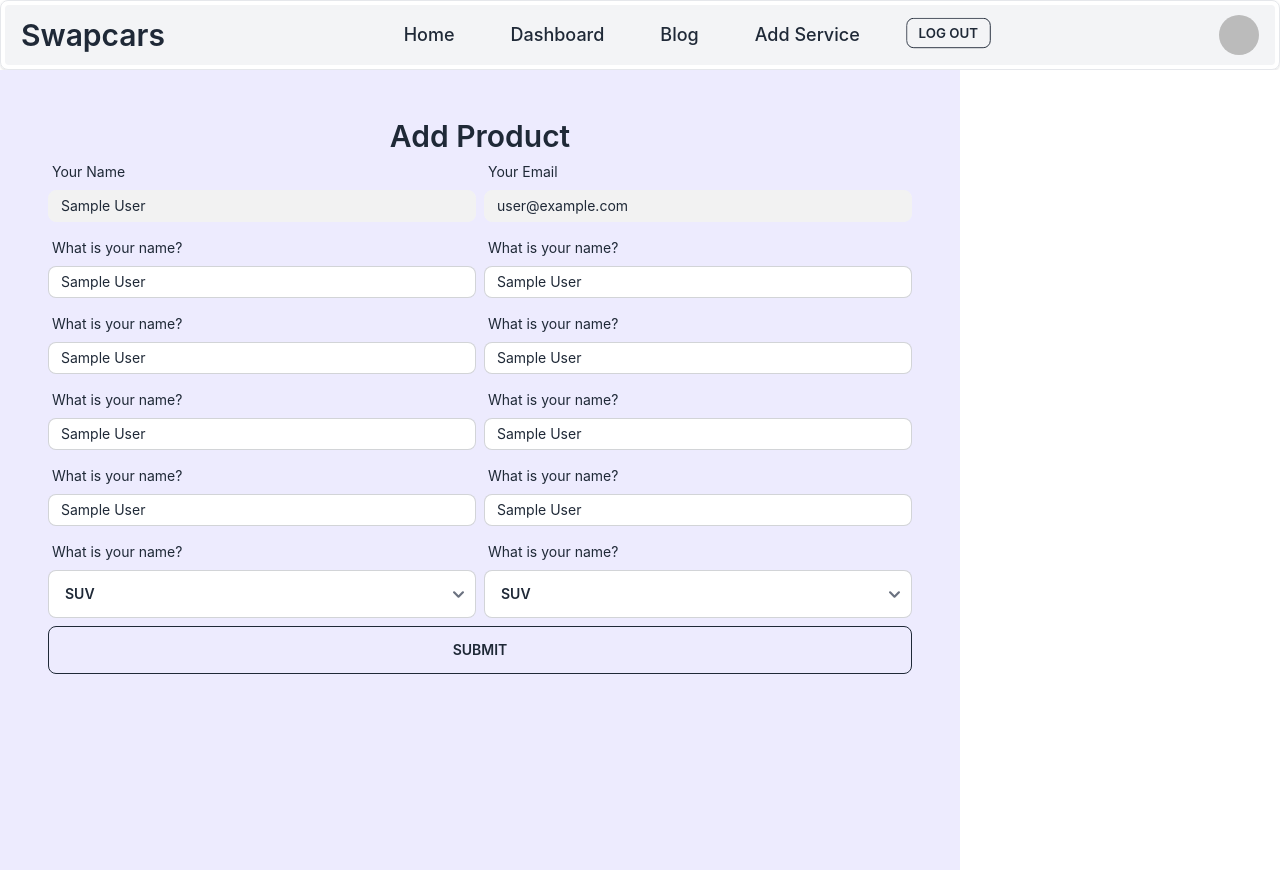
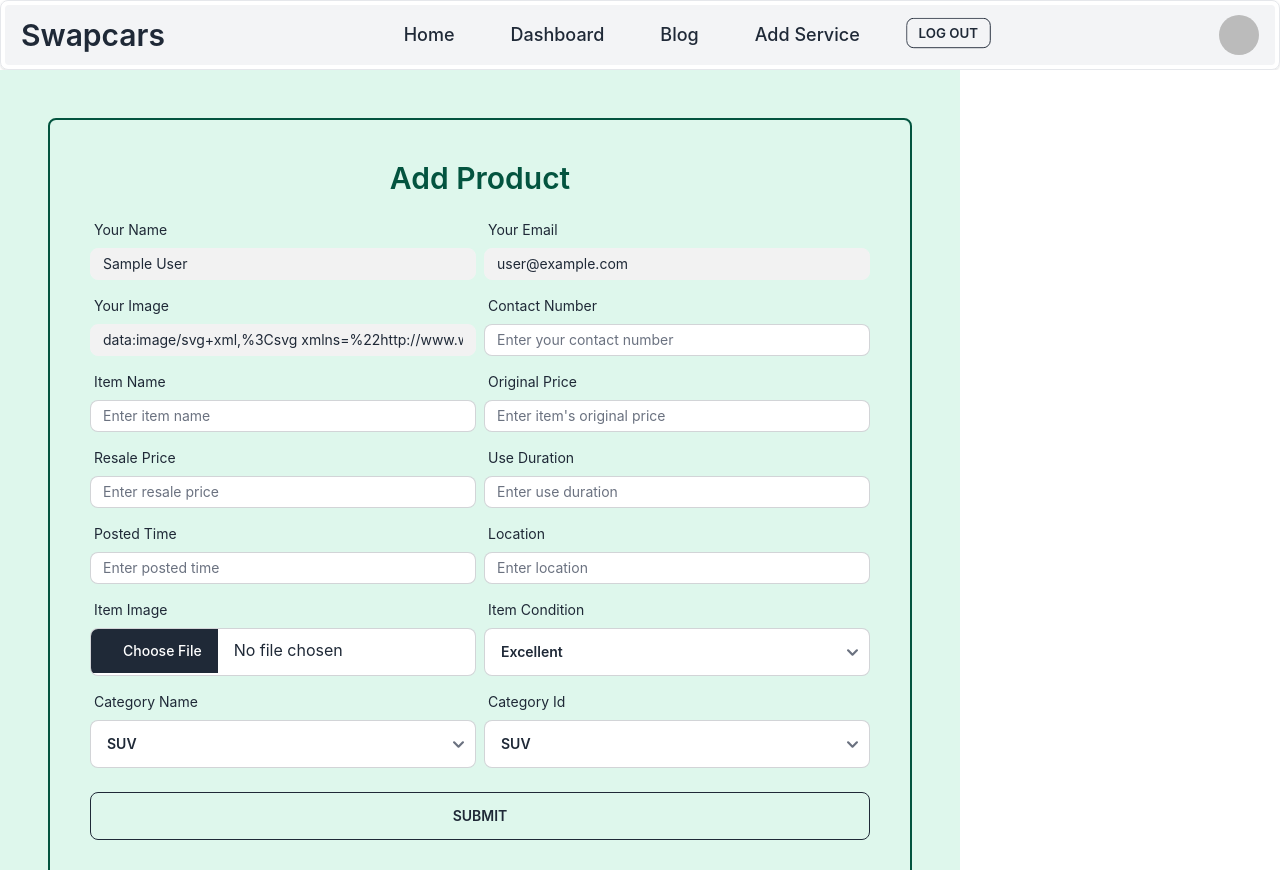
Before and after one commit to abdulhakim10/swapcars-client-side, a React (Create React App) app: page /dashboard/addproduct in a window 1280 px wide. Built offline with nearby package versions, Linux system fonts and the light colour scheme; no server answers; sample sign-in values are in the browser's storage.

Commit message:
addProduct, show product on myProduct

```diff
--- a/src/Layouts/DashboardLayout.js
+++ b/src/Layouts/DashboardLayout.js
@@ -16,7 +16,7 @@ const DashboardLayout = () => {
         <div>
             <Header></Header>
 
-            <div className="drawer drawer-end drawer-mobile bg-purple-100">
+            <div className="drawer drawer-end drawer-mobile bg-green-100">
   <input id="dashboard-drawer" type="checkbox" className="drawer-toggle" />
   <div className="drawer-content ">
   <Outlet></Outlet>
--- a/src/hooks/useTaker.js
+++ b/src/hooks/useTaker.js
@@ -9,6 +9,7 @@ const useTaker = email => {
             fetch(`http://localhost:5000/users/taker/${email}`)
         .then(res => res.json())
         .then(data => {
+            console.log(data);
             setIsTaker(data.isTaker);
         })
         }
--- a/src/pages/Dashboard/AddProduct/AddProduct.js
+++ b/src/pages/Dashboard/AddProduct/AddProduct.js
@@ -6,21 +6,69 @@ const AddProduct = () => {
     const { user } = useContext(AuthContext);
     const { register, handleSubmit, formState: { errors } } = useForm();
 
-    const handleAddProduct = data => {
-        // console.log('addProduct', data);
+    const imageHostKey = process.env.REACT_APP_imagebb_key;
 
-        const newData = { seller : {name: data.name,
-            email: data.email}}
+    const handleAddProduct = async(data) => {
 
-        console.log(newData)
+
+        // imgBB
+        const image = data.photo[0];
+        const formData = new FormData();
+        formData.append('image', image);
+        const url = `https://api.imgbb.com/1/upload?key=${imageHostKey}`
+
+        const res = await fetch(url, {
+            method: 'POST',
+            body: formData
+        });
+        const img = await res.json();
+        const newImage = img.data.url;
+
+        // car info formation send to DB
+        const car = {
+            category_id: data.id,
+            category_name: data.category,
+            title: data.title,
+            location: data.location,
+            used: data.used,
+            original_price: data.original,
+            resale_price: data.resale,
+            email: data.email,
+            seller: {
+                name: data.name,
+                phone: data.phone,
+                img: data.image,
+                posted_time: data.time
+            },
+            image: newImage,
+            condition: data.condition
+
+        }
+
+        fetch('http://localhost:5000/cars', {
+            method: 'POST',
+            headers: {
+                'content-type' : 'application/json',
+                authorization: `bearer ${localStorage.getItem('accessToken')}`
+            },
+            body: JSON.stringify(car)
+        })
+        .then(res => res.json())
+        .then(data => {
+            console.log(data);
+        })
+
+        console.log(car);
     }
+
     return (
-        <div className='m-12'>
-            <h2 className="text-3xl text-center font-semibold">Add Product</h2>
+        <div className='m-12 border-2 border-green-800 rounded-lg p-10'>
+            <h2 className="text-3xl text-green-800 mb-4 text-center font-semibold">Add Product</h2>
             <div >
                 <form
                     onSubmit={handleSubmit(handleAddProduct)}
                     className='grid lg:grid-cols-2 grid-cols-1 gap-2'>
+
                     <div>
                         <label className="label">
                             <span className="label-text">Your Name</span>
@@ -32,6 +80,7 @@ const AddProduct = () => {
                             disabled
                             type="text" placeholder="Enter Product Name" className="input input-bordered input-sm w-full " />
                     </div>
+
                     <div>
                         <label className="label">
                             <span className="label-text">Your Email</span>
@@ -44,81 +93,113 @@ const AddProduct = () => {
                             className="input input-bordered input-sm w-full " />
 
                     </div>
+
                     <div>
                         <label className="label">
-                            <span className="label-text">What is your name?</span>
+                            <span className="label-text">Your Image</span>
                         </label>
-                        <input {...register('name', {
-                            required: 'Name is required'
-                        })} type="text" placeholder="Type here" className="input input-bordered input-sm w-full " />
+                        <input {...register('image', {
+                            value: `${user?.photoURL}`
+                        })}
+                        disabled
+                        type="text" placeholder="Type here" className="input input-bordered input-sm w-full " />
                         {errors.name && <p className="text-red-600">{errors.name?.message}</p>}
                     </div>
+
                     <div>
                         <label className="label">
-                            <span className="label-text">What is your name?</span>
+                            <span className="label-text">Contact Number</span>
                         </label>
-                        <input {...register('name', {
-                            required: 'Name is required'
-                        })} type="text" placeholder="Type here" className="input input-bordered input-sm w-full " />
+                        <input {...register('phone', {
+                            required: 'Contact Number is required'
+                        })} type="text" placeholder="Enter your contact number" className="input input-bordered input-sm w-full " />
                         {errors.name && <p className="text-red-600">{errors.name?.message}</p>}
                     </div>
+
                     <div>
                         <label className="label">
-                            <span className="label-text">What is your name?</span>
+                            <span className="label-text">Item Name</span>
                         </label>
-                        <input {...register('name', {
-                            required: 'Name is required'
-                        })} type="text" placeholder="Type here" className="input input-bordered input-sm w-full " />
+                        <input {...register('title', {
+                            required: 'Item Name is required'
+                        })} type="text" placeholder="Enter item name" className="input input-bordered input-sm w-full " />
                         {errors.name && <p className="text-red-600">{errors.name?.message}</p>}
                     </div>
+
                     <div>
                         <label className="label">
-                            <span className="label-text">What is your name?</span>
+                            <span className="label-text">Original Price</span>
                         </label>
-                        <input {...register('name', {
-                            required: 'Name is required'
-                        })} type="text" placeholder="Type here" className="input input-bordered input-sm w-full " />
+                        <input {...register('original', {
+                            required: 'Original Price is required'
+                        })} type="text" placeholder="Enter item's original price" className="input input-bordered input-sm w-full " />
                         {errors.name && <p className="text-red-600">{errors.name?.message}</p>}
                     </div>
+
                     <div>
                         <label className="label">
-                            <span className="label-text">What is your name?</span>
+                            <span className="label-text">Resale Price</span>
                         </label>
-                        <input {...register('name', {
-                            required: 'Name is required'
-                        })} type="text" placeholder="Type here" className="input input-bordered input-sm w-full " />
+                        <input {...register('resale', {
+                            required: 'Resale Price is required'
+                        })} type="text" placeholder="Enter resale price" className="input input-bordered input-sm w-full " />
                         {errors.name && <p className="text-red-600">{errors.name?.message}</p>}
                     </div>
+
                     <div>
                         <label className="label">
-                            <span className="label-text">What is your name?</span>
+                            <span className="label-text">Use Duration</span>
                         </label>
-                        <input {...register('name', {
-                            required: 'Name is required'
-                        })} type="text" placeholder="Type here" className="input input-bordered input-sm w-full " />
+                        <input {...register('used', {
+                            required: 'Use Duration is required'
+                        })} type="text" placeholder="Enter use duration" className="input input-bordered input-sm w-full " />
                         {errors.name && <p className="text-red-600">{errors.name?.message}</p>}
                     </div>
+
                     <div>
                         <label className="label">
-                            <span className="label-text">What is your name?</span>
+                            <span className="label-text">Posted Time</span>
                         </label>
-                        <input {...register('name', {
-                            required: 'Name is required'
-                        })} type="text" placeholder="Type here" className="input input-bordered input-sm w-full " />
+                        <input {...register('time', {
+                            required: 'Time is required'
+                        })} type="text" placeholder="Enter posted time" className="input input-bordered input-sm w-full " />
                         {errors.name && <p className="text-red-600">{errors.name?.message}</p>}
                     </div>
+
                     <div>
                         <label className="label">
-                            <span className="label-text">What is your name?</span>
+                            <span className="label-text">Location</span>
                         </label>
-                        <input {...register('name', {
-                            required: 'Name is required'
-                        })} type="text" placeholder="Type here" className="input input-bordered input-sm w-full " />
+                        <input {...register('location', {
+                            required: 'Location is required'
+                        })} type="text" placeholder="Enter location" className="input input-bordered input-sm w-full " />
                         {errors.name && <p className="text-red-600">{errors.name?.message}</p>}
                     </div>
+
                     <div>
                         <label className="label">
-                            <span className="label-text">What is your name?</span>
+                            <span className="label-text">Item Image</span>
+                        </label>
+                        <input {...register('photo', {
+                            required: 'Photo is required'
+                        })} type="file" className="input input-bordered w-full " />
+                        {errors.name && <p className="text-red-600">{errors.name?.message}</p>}
+                    </div>
+
+                    <div>
+                        <label className="label">
+                            <span className="label-text">Item Condition</span>
+                        </label>
+                        <select {...register('condition')} className="select select-bordered w-full ">
+                            <option  selected>Excellent</option>
+                            <option>Good</option>
+                            <option>Fair</option>
+                        </select>
+                    </div>
+
+                    <div>
+                        <label className="label">
+                            <span className="label-text">Category Name</span>
                         </label>
                         <select {...register('category')} className="select select-bordered w-full ">
                             <option  selected>SUV</option>
@@ -126,9 +207,10 @@ const AddProduct = () => {
                             <option>Sedan</option>
                         </select>
                     </div>
+
                     <div>
                         <label className="label">
-                            <span className="label-text">What is your name?</span>
+                            <span className="label-text">Category Id</span>
                         </label>
                         <select {...register('id')} className="select select-bordered w-full ">
                             <option value='01' selected>SUV</option>
@@ -136,8 +218,9 @@ const AddProduct = () => {
                             <option value='02'>Sedan</option>
                         </select>
                     </div>
+
                     <div className='md:col-span-2'>
-                        <input type="submit" className="btn btn-outline  w-full" />
+                        <input type="submit" className="btn btn-outline mt-4  w-full " />
                     </div>
                 </form>
             </div>
--- a/src/pages/Dashboard/AddProduct/MyProducts.js
+++ b/src/pages/Dashboard/AddProduct/MyProducts.js
@@ -1,9 +1,69 @@
-import React from 'react';
+import { useQuery } from '@tanstack/react-query';
+import React, { useContext } from 'react';
+import { AuthContext } from '../../../contexts/AuthProvider';
 
 const MyProducts = () => {
+    const {user} = useContext(AuthContext);
+    const {data: myCars = [], refetch } = useQuery({
+        queryKey: [],
+        queryFn: async() => {
+            const res = await fetch(`http://localhost:5000/sellercar?email=${user.email}`);
+            const data = await res.json();
+            return data;
+        }
+    })
+
+    const handleAdvertise = id => {
+        fetch(`http://localhost:5000/cars/advertise/${id}`,{
+            method: 'PUT',
+            headers: {
+                authorization: `bearer ${localStorage.getItem('accessToken')}`
+            }
+        })
+        .then(res => res.json())
+        .then(data => {
+            console.log(data);
+            refetch();
+        })
+    }
     return (
-        <div>
-            <h2 className="text-3xl">MyProducts</h2>
+        <div className='m-12 '>
+            <h2 className="text-3xl font-semibold text-green-800 mb-4 text-center">MyProducts: {myCars?.length}</h2>
+            <div className="overflow-x-auto border-2 border-green-800 rounded-lg">
+            <table className="table w-full">
+
+                <thead>
+                    <tr>
+                        <th></th>
+                        <th>Name</th>
+                        <th>Id</th>
+                        <th>Condition</th>
+                        <th>Price</th>
+                        <th>Advertised</th>
+                        <th>Action</th>
+                    </tr>
+                </thead>
+                <tbody>
+                    {
+                        myCars?.map((myCar, idx) => <>{
+                            myCar.item_status !== 'advertise' &&
+                            <tr key={myCar._id}>
+                            <th>{idx + 1}</th>
+                            <td>{myCar.title}</td>
+                            <td>{myCar._id}</td>
+                            <td>{myCar.condition}</td>
+                            <td>{myCar.resale_price}</td>
+                            <td>
+                            <button onClick={() => handleAdvertise(myCar._id)} className='btn btn-success btn-xs'>Add</button>
+                            </td>
+                            <td>
+                            <button className='btn btn-error btn-xs'>Delete</button>
+                            </td>
+                        </tr>}</>)
+                    }
+                </tbody>
+            </table>
+        </div>
         </div>
     );
 };
--- a/src/pages/Home/Home/Home.js
+++ b/src/pages/Home/Home/Home.js
@@ -2,14 +2,14 @@ import AllCategories from '../Category/AllCategories';
 
 const Home = () => {
     return (
-        <div>
-            <div class="flex justify-center p-8 m-12">
+        <div className='bg-green-100 p-6'>
+            <div class="flex justify-center p-6 m-6  ">
                 <div class="flex flex-col justify-center">
 
                     <div class="flex flex-col lg:flex-row max-w-7xl justify-center items-center p-2 space-y-3 w-full">
                         <div class="flex flex-col md:items-start items-center justify-between  space-y-3 px-8">
                             <div class="text-5xl md:text-7xl font-bold ">
-                                Hero Animation </div>
+                                Swapcars </div>
                             <div class="text-lg uppercase md:text-3xl   ">
                                 Interactive Components</div>
                             <div class="text-xl md:text-3xl   ">
--- a/src/pages/Login/Login/Login.js
+++ b/src/pages/Login/Login/Login.js
@@ -57,8 +57,8 @@ const Login = () => {
 
         }
     return (
-        <div className='flex justify-center'>
-           <div className='w-96 p-7'>
+        <div className='flex justify-center bg-green-100'>
+           <div className='w-96 p-10 border-2  border-green-800 rounded-lg m-8'>
            <h2 className="text-3xl font-bold text-center">Login</h2>
             <form className='w-full mx-auto' onSubmit={handleSubmit(handleLogin)}>
 
--- a/src/pages/Login/SignUp/SignUp.js
+++ b/src/pages/Login/SignUp/SignUp.js
@@ -121,8 +121,8 @@ const SignUp = () => {
     // }
 
 return (
-    <div className='flex justify-center'>
-        <div className='w-96 p-7'>
+    <div className='flex justify-center bg-green-100'>
+        <div className='w-96 p-10 border-2  border-green-800 rounded-lg m-8'>
             <h2 className="text-3xl font-bold text-center">Sign Up</h2>
             <form className='w-full mx-auto' onSubmit={handleSubmit(handleSignup)}>
 
```
Also changed, not shown: src/pages/shared/Navbar/Header.js (+4 -4 lines). Lines whose indentation alone changed are shown as unchanged.
